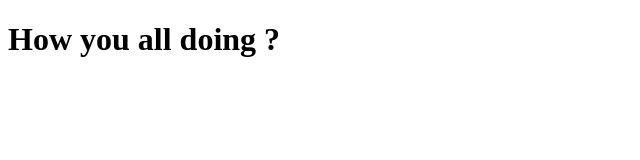
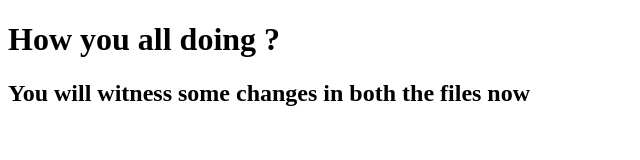
Before and after one commit to fahad7tt/sample, a plain HTML site: page hey.html in a window 1280 px wide. Shown: the whole page, without its empty margins (0-640 px from the left). Drawn offline with Linux system fonts and the light colour scheme.

Commit message:
files modified

```diff
--- a/hey.html
+++ b/hey.html
@@ -7,5 +7,6 @@
 </head>
 <body>
     <h1>How you all doing ?</h1>
+    <h2>You will witness some changes in both the files now</h2>
 </body>
 </html>
```
Also changed, not shown: index.html (+1 -0 lines).
